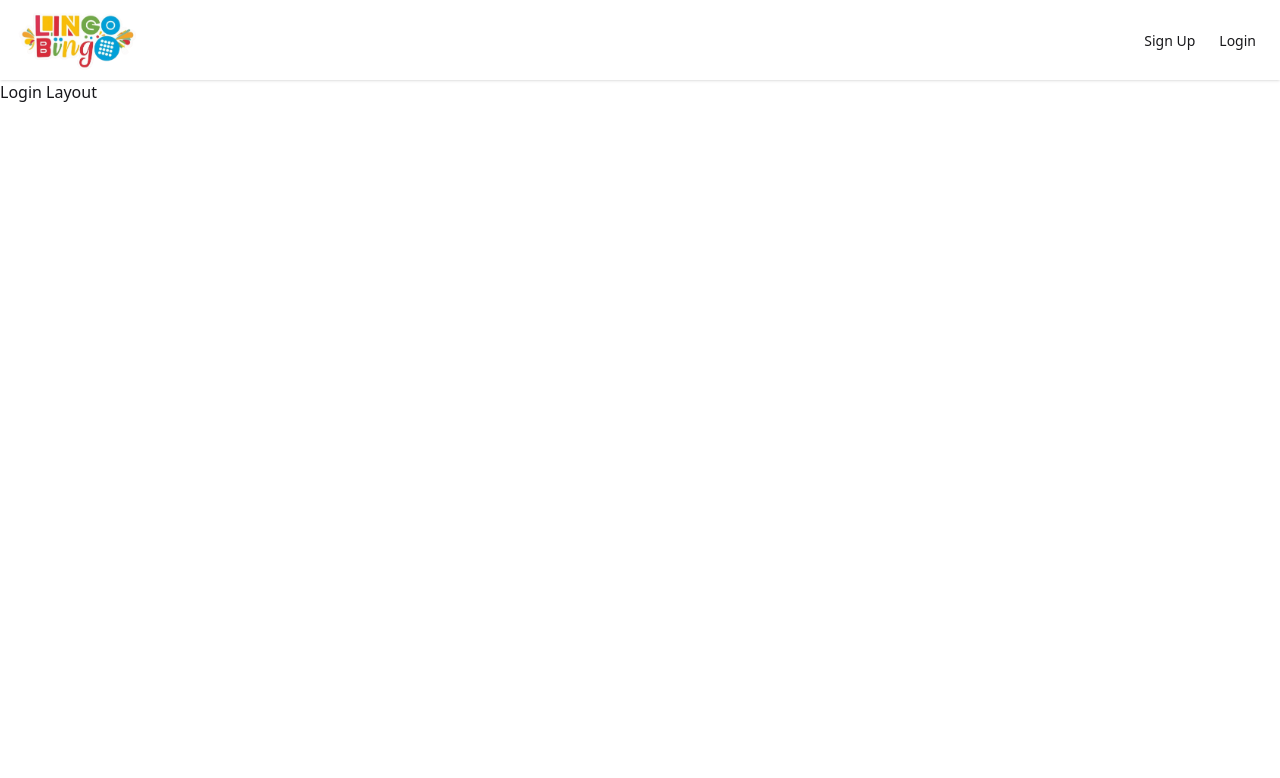
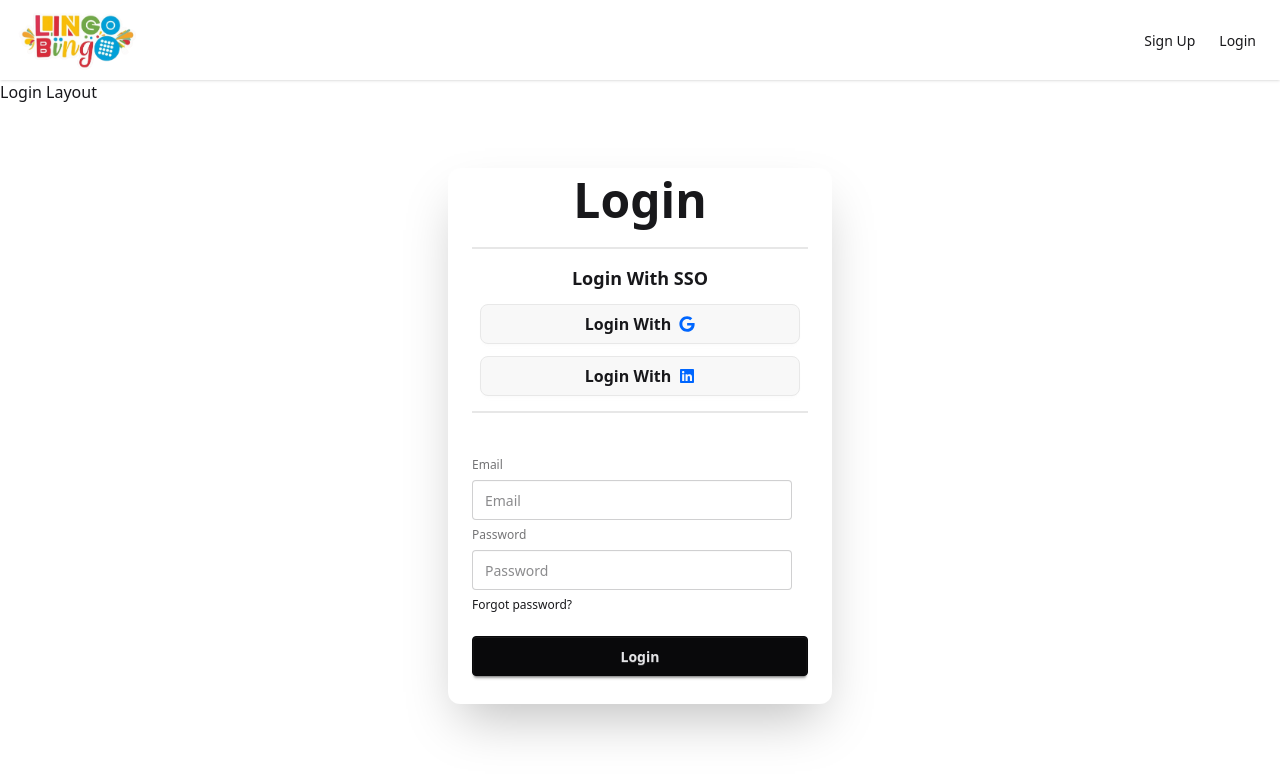
Before and after one commit to mohimanul15/ph-9th-assingment, a React (Vite) app: page /login in a window 1280 px wide. Shown: the top 778 px of the page. Built offline with nearby package versions, Linux system fonts and the light colour scheme; no server answers.

Commit message:
Login with sso done

```diff
--- a/package.json
+++ b/package.json
@@ -16,6 +16,7 @@
     "prop-types": "^15.8.1",
     "react": "^19.0.0",
     "react-dom": "^19.0.0",
+    "react-icons": "^5.5.0",
     "react-router": "^7.5.0",
     "tailwindcss": "^4.1.3"
   },
--- a/src/AppContext/AppContext.jsx
+++ b/src/AppContext/AppContext.jsx
@@ -1,15 +1,41 @@
-import { createContext, useState } from "react";
+import { createContext, useEffect, useState } from "react";
+import auth from "../Firebase/Firebase.config";
+import { GoogleAuthProvider, onAuthStateChanged, signInWithPopup } from "firebase/auth";
+import { useNavigate } from "react-router";
 
 export const ApiContext = createContext(null);
 
 const AppContext = ({children}) => {
+    const googleProvider = new GoogleAuthProvider();
 
-    const [user, setUser] = useState(null)
+    const [user, setUser] = useState(null);
+    const [wait, setWait] = useState(true);
+
+    const googleLogin = () => {
+        return signInWithPopup(auth, googleProvider);
+    }
 
     const name = {
+        wait,
         setUser,
-        user
+        user,
+        googleLogin
     }
+
+    useEffect(()=>{
+        const fetchUser = onAuthStateChanged(auth, (current)=>{
+            if(current){
+                setUser(current);
+                setWait(false);
+            }else{
+                setUser(null);
+                setWait(false);
+            }
+        });
+        return () =>{
+            fetchUser()
+        }
+    },[])
 
     return (
         <ApiContext.Provider value={name}>
--- a/src/Firebase/Firebase.config.js
+++ b/src/Firebase/Firebase.config.js
@@ -1,14 +1,14 @@
 import { initializeApp } from "firebase/app";
 import { getAuth } from "firebase/auth";
-import 'dotenv/config';
+
 
 const firebaseConfig = {
-    apiKey: process.env.apiKey,
-    authDomain: process.env.authDomain,
-    projectId: process.env.projectId,
-    storageBucket: process.env.storageBucket,
-    messagingSenderId: process.env.messagingSenderId,
-    appId: process.env.appId
+    apiKey: import.meta.env.VITE_apiKey,
+    authDomain: import.meta.env.VITE_authDomain,
+    projectId: import.meta.env.VITE_projectId,
+    storageBucket: import.meta.env.VITE_storageBucket,
+    messagingSenderId: import.meta.env.VITE_messagingSenderId,
+    appId: import.meta.env.VITE_appId
 };
 
 const app = initializeApp(firebaseConfig);
--- a/src/Layout/Components/Header/LogoutHeader/LogoutHeader.jsx
+++ b/src/Layout/Components/Header/LogoutHeader/LogoutHeader.jsx
@@ -9,8 +9,8 @@ const LogoutHeader = () => {
             </div>
             <div className="flex-none">
                 <ul className="menu menu-horizontal px-1">
-                    <li><Link>Sign Up</Link></li>
-                    <li><Link>Login</Link></li>
+                    <li><Link to={'/login/signup'}>Sign Up</Link></li>
+                    <li><Link to={'/login'}>Login</Link></li>
                 </ul>
             </div>
         </header>
--- a/src/Pages/Login/Login.jsx
+++ b/src/Pages/Login/Login.jsx
@@ -1,10 +1,59 @@
-import React from 'react';
+import React, { useContext } from 'react';
+import { FaGoogle } from "react-icons/fa";
+import { FaLinkedin } from "react-icons/fa";
+import { ApiContext } from '../../AppContext/AppContext';
+import { useLocation, useNavigate } from 'react-router';
 
 const Login = () => {
+    const navigate = useNavigate();
+    const {googleLogin, setUser,user,wait} = useContext(ApiContext);
+
+    const handleGoogleClick = () => {
+        googleLogin()
+            .then((res)=>{
+                setUser(res.user);
+                navigate('/');
+            })
+            .catch((error)=>{
+                console.log(error)
+            })
+    }
+
+    user && navigate('/');
+
     return (
-        <div>
-            This is Login page
-        </div>
+        <>
+            <div className='container mx-auto'>
+                <div className="rounded-xl mx-auto mt-16 card bg-base-100 w-full max-w-sm shrink-0 shadow-2xl">
+                    <div className='mx-auto my-2'>
+                        <h1 className='text-5xl font-bold'>Login</h1>
+                    </div>
+
+                    <div className='divider px-6 my-2'></div>
+
+                    <div className='flex flex-col justify-center items-center gap-3'>
+                        <h3 className='text-lg font-bold'>Login With SSO</h3>
+                        <div className='w-full flex justify-center flex-col gap-3 max-w-10/12'>
+                            <button className='flex items-center gap-2 btn min-w-10/12 text-base font-bold rounded-lg' onClick={handleGoogleClick}>Login With <FaGoogle className='text-main' /></button>
+                            <button className='flex items-center gap-2 btn min-w-10/12 text-base font-bold rounded-lg'>Login With <FaLinkedin className='text-main' /></button>
+                        </div>
+                    </div>
+
+                    <div className='divider px-6 my-2'></div>
+
+                    <div className="card-body">
+                        <fieldset className="fieldset">
+                            <label className="fieldset-label">Email</label>
+                            <input type="email" className="input" placeholder="Email" />
+                            <label className="fieldset-label">Password</label>
+                            <input type="password" className="input" placeholder="Password" />
+                            <div><a className="link link-hover">Forgot password?</a></div>
+                            <button className="btn btn-neutral mt-4">Login</button>
+                        </fieldset>
+                    </div>
+                </div>
+            </div>
+        </>
     );
 };
 
```
Also changed, not shown: src/Router/Router.jsx (+18 -1 lines), 1 other file (tests, documents, lock files or other folders).
